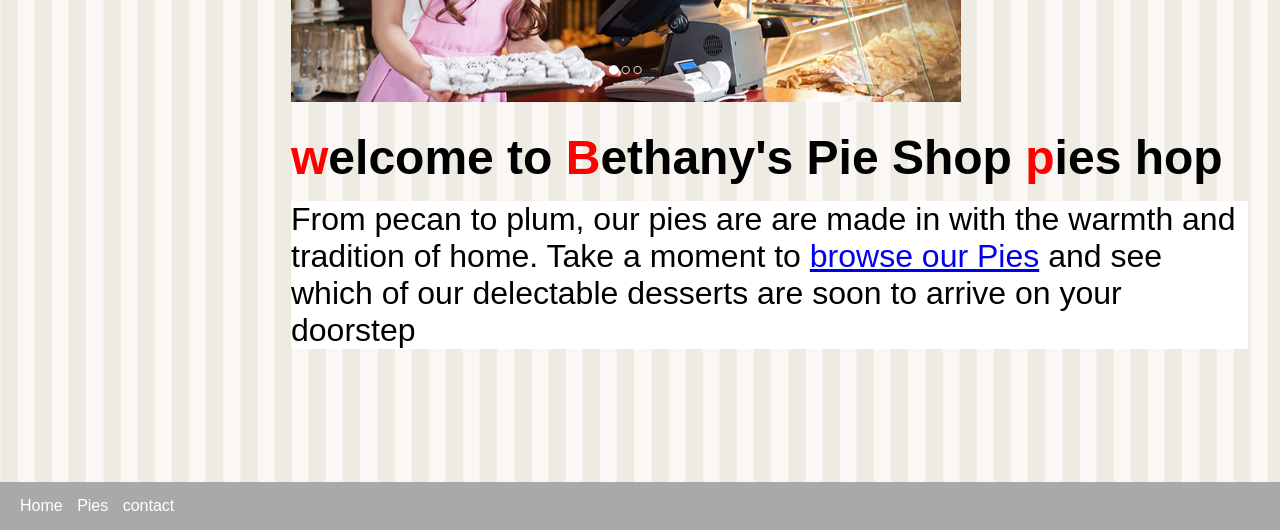
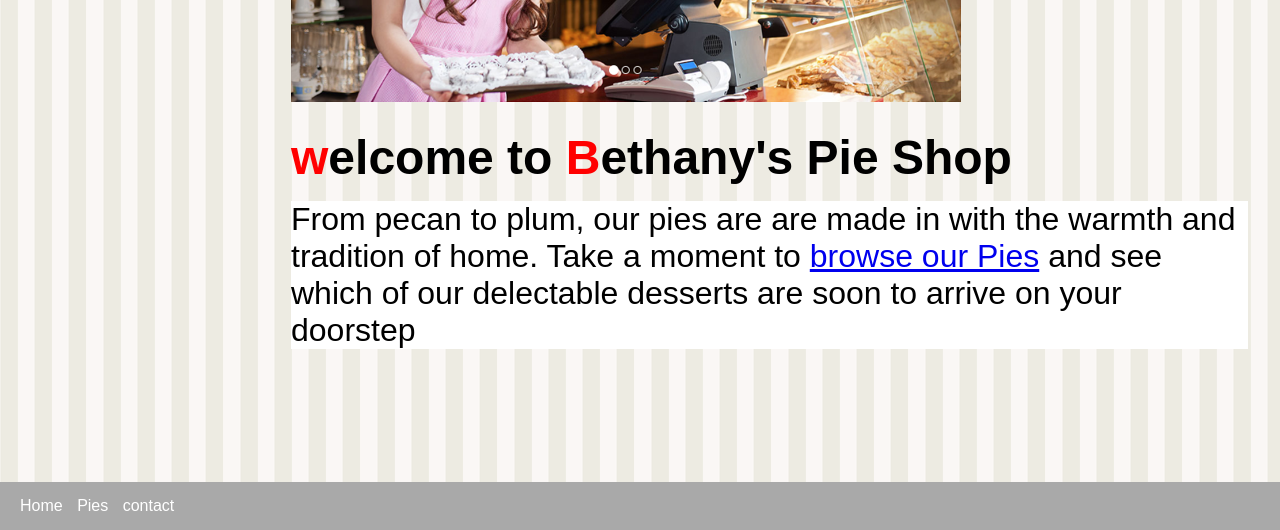
Before and after one commit to bocxy/basic-project, a plain HTML site: page index.html in a window 1280 px wide. Shown: the part 294-824 px from the top of the page. Drawn offline with Linux system fonts and the light colour scheme.

Commit message:
Update index.html

```diff
--- a/index.html
+++ b/index.html
@@ -50,7 +50,7 @@ margin-top: 0.5em;
 <aside><img src="images/logo.png" alt="beathy's pies shop" ></aside>
 <article>
 <img src="images/banner.png" class ="banner"alt="beathy'pies shop">
-<h1> <span> w</span>elcome to <span>B</span>ethany's Pie Shop <span>p</span>ies <span><s></s></span>hop</h1>
+<h1> <span> w</span>elcome to <span>B</span>ethany's Pie Shop <span></span> <span><s></s></span></h1>
 <p class ="sub-title">
 
     From pecan to plum, our pies are are made in with the warmth and tradition of home.
```
